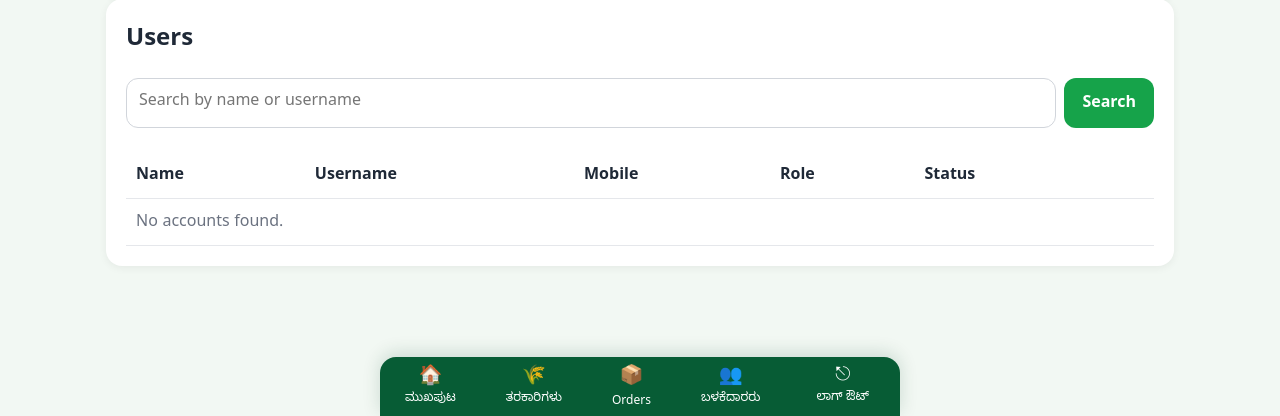
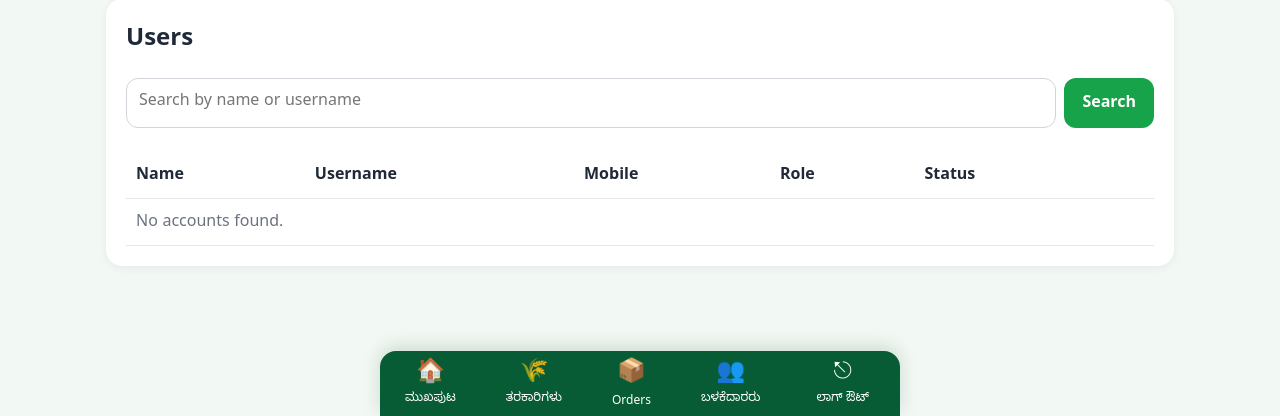
Before and after one commit to vijayalnavar16-oss/FreshKart, a Flask app: page /admin/users in a window 1280 px wide. Shown: the part 384-800 px from the top of the page. Run offline with Flask 3, Linux system fonts and the light colour scheme; the visitor is signed in with stand-in values (Sample User, id 1); data comes from the database, SQL or seed files in the repository.

Commit message:
Slightly enlarge admin navigation icons

```diff
--- a/static/css/style.css
+++ b/static/css/style.css
@@ -82,7 +82,7 @@ textarea { font:inherit; padding:12px; border:1px solid #d1d5db; border-radius:1
 }
 .admin-app { background:#f2f8f3; }
 .admin-app .bottom { background:#075c35; border:0; box-shadow:0 -4px 18px rgba(8,70,42,.16); }
-.admin-app .bottom a, .admin-app .bottom button { color:#fff; }
+.admin-app .bottom a, .admin-app .bottom button { color:#fff; font-size:1.45rem; }
 .admin-dashboard { display:grid; gap:20px; }
 .admin-hero { position:relative; overflow:hidden; min-height:210px; padding:28px; border-radius:22px; background:linear-gradient(120deg,#075c35,#0b7544); color:#fff; display:flex; align-items:center; justify-content:space-between; box-shadow:0 10px 24px rgba(5,92,53,.18); }
 .admin-hero h1 { margin:8px 0; font-size:clamp(1.7rem,4vw,2.4rem); }
```
